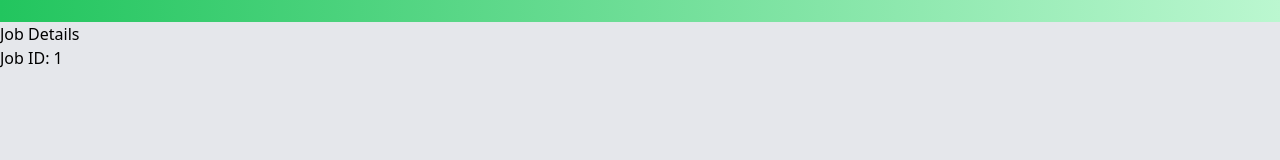
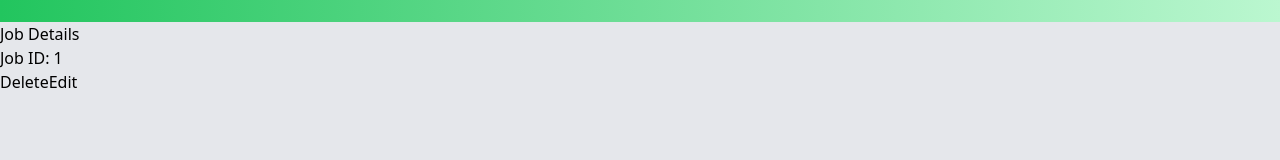
Before and after one commit to Folka2134/folka-jobs, a Next.js app: page /job/1 in a window 1280 px wide. Shown: the part 130-290 px from the top of the page. Built offline with nearby package versions, Linux system fonts and the light colour scheme; no server answers; the database is empty.

Commit message:
created edit jobs buttons

```diff
--- a/app/job/[id]/page.tsx
+++ b/app/job/[id]/page.tsx
@@ -1,3 +1,4 @@
+import EditBar from "@/components/EditBar";
 import { fireBasedb } from "@/lib/firebaseService";
 import { collection, getDocs, query, where } from "firebase/firestore";
 import React from "react";
@@ -21,6 +22,7 @@ const JobPage = async ({ params }: { params: { id: string } }) => {
     <div>
       <h1>Job Details</h1>
       <p>Job ID: {params.id}</p>
+      <EditBar />
     </div>
   );
 };
--- /dev/null
+++ b/components/EditBar.tsx
@@ -0,0 +1,10 @@
+const EditBar = () => {
+  return (
+    <div>
+      <button>Delete</button>
+      <button>Edit</button>
+    </div>
+  );
+};
+
+export default EditBar;
```
